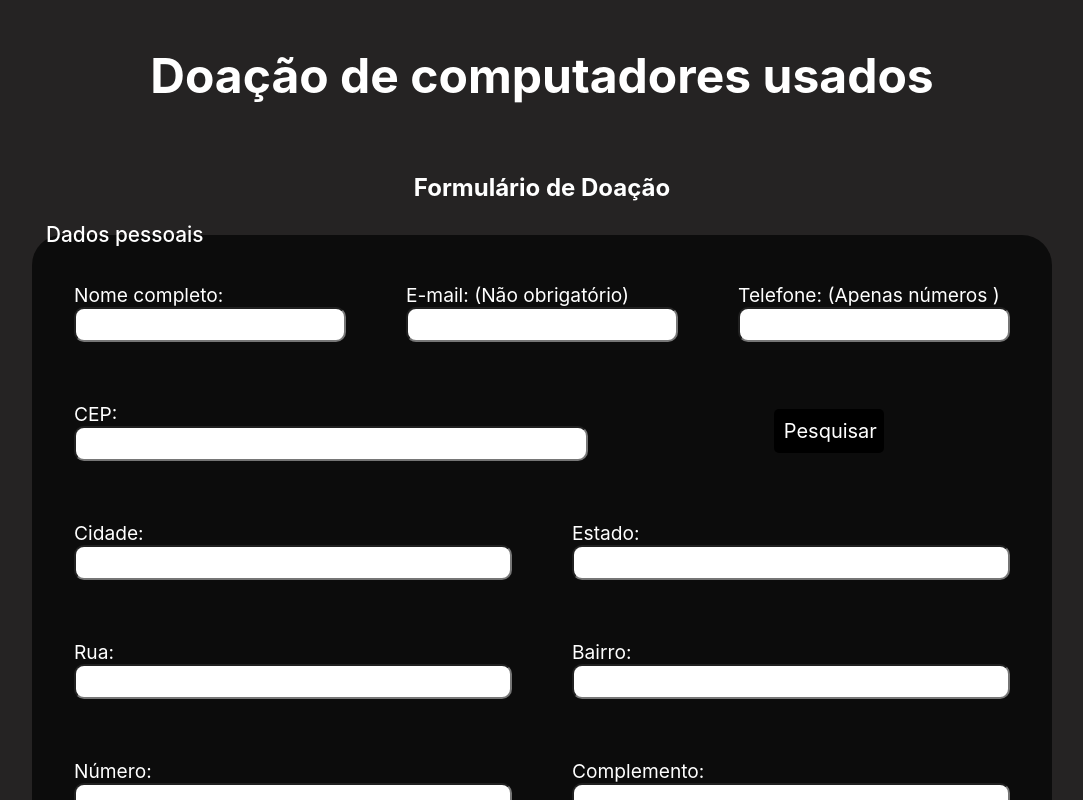
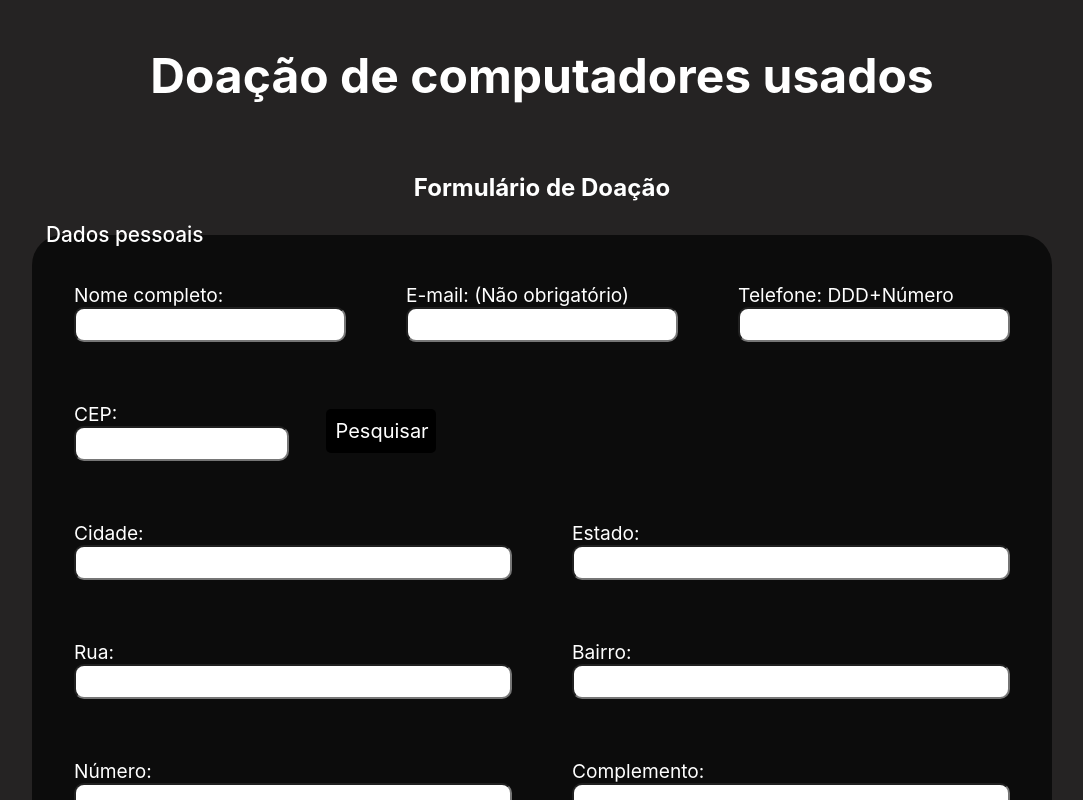
Before and after one commit to FelipeBMost/doar-computadores-appmasters, a Next.js app: page / in a window 1280 px wide. Shown: the top 800 px of the page, without its empty margins (98-1181 px from the left). Built offline with nearby package versions, Linux system fonts and the light colour scheme.

Commit message:
imported React for Deployment

```diff
--- a/pages/_app.js
+++ b/pages/_app.js
@@ -1,5 +1,5 @@
 import '../styles/globals.css'
-
+import React from 'react'
 
 function MyApp({ Component, pageProps }) {
   return <Component {...pageProps} />
--- a/pages/form.js
+++ b/pages/form.js
@@ -1,3 +1,4 @@
+import React from 'react'
 import styles from '../styles/Home.module.css';
 import axios from 'axios';
 import { useState } from 'react';
@@ -105,7 +106,7 @@ export default function Form() {
 // ------------------- FUNÇÃO PARA VERIFICAR SE O EMAIL É VÁLIDO OU NÃO VERIFICAR CASO SEJA DEIXADO EM BRANCO ------------ //
   const handleEmail = (e) => {
     if(e.length > 0) {
-      const regExp = new RegExp('^[-\w\.]+@([-\w]+\.)+[-\w]{2,4}$|[\s]');
+      const regExp = new RegExp('^\\w+([\\.-]?\\w+)*@\\w+([\\.-]?\\w+)*(\\.\\w{2,3})+$', 'g');
       if(!(regExp.test(e))){
         setEmailFailure(true)
       } else {
@@ -153,23 +154,23 @@ export default function Form() {
                 name='mail'
                 title='mail'
                 onBlur={(e) => handleEmail(e.target.value)} />
-              { emailFailure && <span className={styles.notFound}>Deixe o email em branco caso não queira cadastrar</span>}
+              { emailFailure && <span className={styles.notFound}>Inválido. Deixe em branco para não cadastrar</span>}
             </group>
             <group className={styles.group}>
-              <label htmlFor='phone'>Telefone: (Apenas números )</label>
+              <label htmlFor='phone'>Telefone: DDD+Número</label>
               <input
                 type='phone'
                 id='phone'
                 name='phone'
                 title='Apenas números'
-                pattern='[0-9]{11}|[0-9]{10}'
-                maxLength={11}
+                pattern='[0-9]{12}|[0-9]{11}'
+                maxLength={12}
                 required  />
             </group>
           </div>
 
           {/*------------------ ENDEREÇO ------------------------- */}
-          <div className={styles.containerTwoColumns}>
+          <div className={styles.containerTwoColumnsZip}>
             <group className={styles.group}>
               <label htmlFor='zip'>CEP: </label>
               <input
--- a/pages/index.js
+++ b/pages/index.js
@@ -1,3 +1,4 @@
+import React from 'react'
 import Head from 'next/head'
 import styles from '../styles/Home.module.css'
 import Form from './form' // Formulário
--- a/styles/Home.module.css
+++ b/styles/Home.module.css
@@ -24,11 +24,15 @@
   padding: 2rem 0;
 }
 
-.containerTwoColumns {
+.containerTwoColumns, .containerTwoColumnsZip {
   display: grid;
   grid-template-columns: auto auto;
   width: 100%;
   align-items: center;
+}
+
+.containerTwoColumnsZip {
+  width: 40%;
 }
 
 .containerThreeColumns {
```
